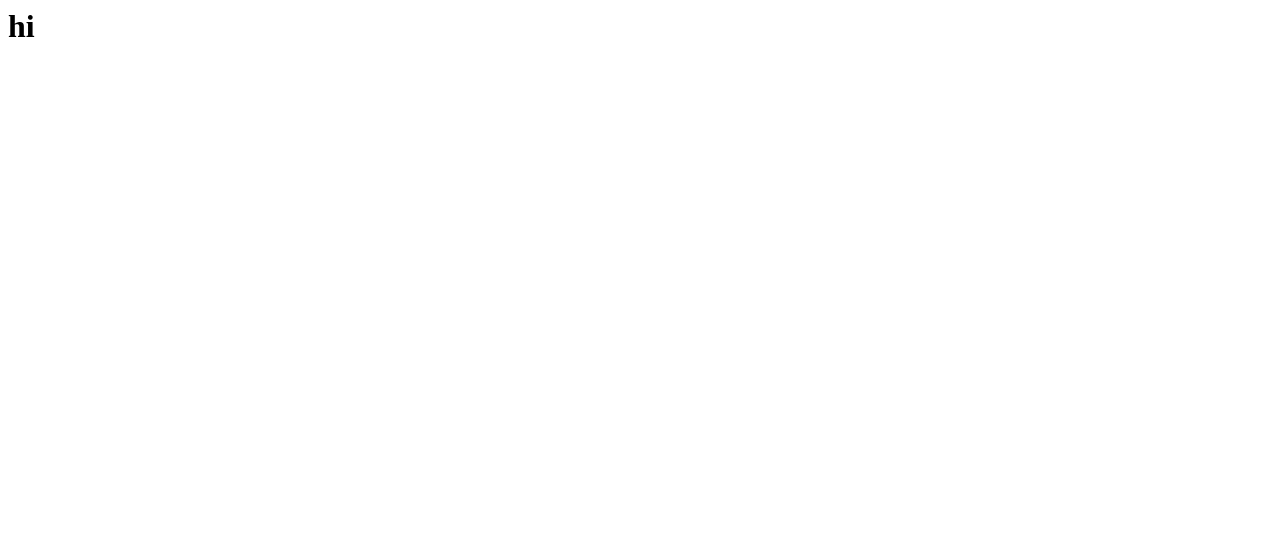
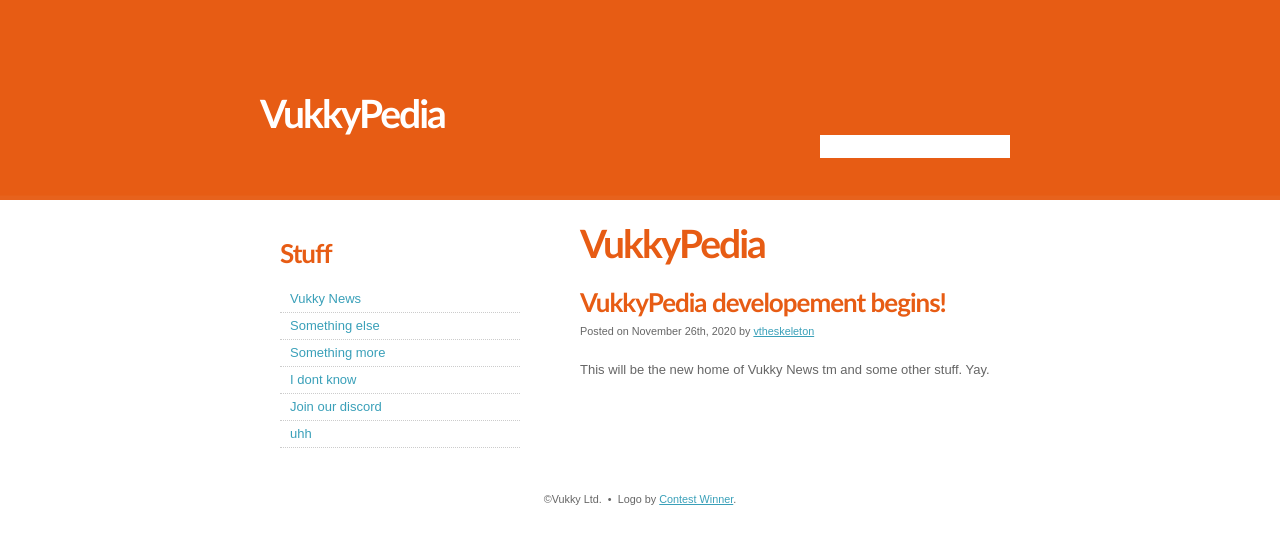
Before and after one commit to LITdevs-archive/vukkypedia, a plain HTML site: page index.html in a window 1280 px wide. Drawn offline with Linux system fonts and the light colour scheme.

Commit message:
Okay i stole a template from someone so its not my spaghetti ok

```diff
--- a/index.html
+++ b/index.html
@@ -1,5 +1,56 @@
 <html>
-    <body>
-    <h1>hi</h1>
-    </body>
+<head>
+<meta http-equiv="content-type" content="text/html; charset=utf-8" />
+<title>VukkyPedia</title>
+<meta name="keywords" content="" />
+<meta name="description" content="" />
+<link href="style.css" rel="stylesheet" type="text/css" media="screen" />
+</head>
+<body>
+<div id="header">
+	<div id="logo">
+		<h1>VukkyPedia</h1>
+	</div>
+	<div id="search">
+		<form method="get" action="">
+			<fieldset>
+			<input id="s" type="text" name="s" value="" />
+			<input id="x" type="submit" value="Search" />
+			</fieldset>
+		</form>
+	</div>
+</div>
+<div id="page">
+	<!-- start content -->
+	<div id="content">
+		<div class="post">
+            <h1 class="title">VukkyPedia</h1>
+        </div>
+		<div class="post">
+			<h2 class="title">VukkyPedia developement begins!</h2>
+			<p class="byline"><small>Posted on November 26th, 2020 by <a href="#">vtheskeleton</a></small></p>
+			<div class="entry">
+				<p>This will be the new home of Vukky News tm and some other stuff. Yay.</p>
+			</div>
+		</div>
+	</div>
+	<div id="sidebar">
+		<ul>
+			<li>
+				<h2>Stuff</h2>
+				<ul>
+					<li><a href="#">Vukky News</a></li>
+					<li><a href="#">Something else</a></li>
+					<li><a href="#">Something more</a></li>
+					<li><a href="#">I dont know</a></li>
+					<li><a href="#">Join our discord</a></li>
+					<li><a href="https://discord.gg/KqSSnhEJwU">uhh</a></li>
+				</ul>
+			</li>
+		</ul>
+	</div>
+</div>
+<div id="footer">
+	<p>&copy;Vukky Ltd. &nbsp;&bull;&nbsp; Logo by <a href="#">Contest Winner</a>.</p>
+</div>
 </html>
--- /dev/null
+++ b/style.css
@@ -0,0 +1,187 @@
+
+
+body {
+	margin: 0;
+	padding: 0;
+	background: #FFFFFF url(images/img01.png) repeat-x;
+	font-size: 13px;
+	color: #666666;
+}
+
+body, th, td, input, textarea, select, option {
+	font-family: Arial, Helvetica, sans-serif;
+}
+
+h1, h2, h3 {
+	font-family: "Trebuchet MS", Arial, Helvetica, sans-serif;
+	color: #E75C14;
+}
+
+h1 {
+	letter-spacing: -2px;
+	font-size: 3em;
+}
+
+h2 {
+	letter-spacing: -1px;
+	font-size: 2em;
+}
+
+h3 {
+	font-size: 1em;
+}
+
+p, ul, ol {
+	line-height: 200%;
+}
+
+blockquote {
+	padding-left: 1em;
+	border-top: 1px solid #EFEFEF;
+	border-left: 1px solid #EFEFEF;
+	background: #F9F9F9;
+}
+
+blockquote p, blockquote ul, blockquote ol {
+	line-height: normal;
+	font-style: italic;
+}
+
+a {
+	color: #3AA0B9;
+}
+
+a:hover {
+	text-decoration: none;
+}
+
+/* Header */
+
+#header {
+	width: 760px;
+	height: 200px;
+	margin: 0 auto;
+}
+
+#logo {
+	float: left;
+	padding: 90px 0 0 0;
+}
+
+#logo h1, #logo p {
+	margin: 0;
+	color: #FFFFFF;
+}
+
+#logo a {
+	color: #FFFFFF;
+}
+
+#search {
+	float: right;
+	width: 200px;
+	padding: 135px 0 0 0;
+}
+
+#search form {
+	margin: 0;
+	padding: 0;
+}
+
+#search fieldset {
+	margin: 0;
+	padding: 0;
+	border: none;
+}
+
+#s {
+	width: 190px;
+	padding: 3px 5px;
+	border: 1px solid #FFFFFF;
+}
+
+#x {
+	display: none;
+}
+
+/* Page */
+
+#page {
+	width: 720px;
+	margin: 0 auto;
+	padding: 20px 0;
+}
+
+/* Content */
+
+#content {
+	float: right;
+	width: 420px;
+}
+
+.post {
+	padding: 0 0 20px 0;
+}
+
+.title {
+	margin: 0;
+}
+
+.byline {
+	margin: 0;
+}
+
+.meta {
+	padding: 5px 10px;
+	border: 1px solid #EFEFEF;
+	background: #F9F9F9;
+}
+
+.meta .more {
+	padding-left: 20px;
+}
+
+.meta .comments {
+	padding-left: 20px;
+}
+
+/* Sidebar */
+
+#sidebar {
+	float: left;
+	width: 240px;
+}
+
+#sidebar ul {
+	margin: 0;
+	padding: 0;
+	list-style: none;
+}
+
+
+#sidebar li li {
+	padding-left: 10px;
+	border-bottom: 1px dotted #CCCCCC;
+}
+
+#sidebar h2 {
+	margin: 0;
+	padding: 20px 0;
+}
+
+#sidebar a {
+	text-decoration: none;
+}
+
+#sidebar a:hover {
+	color: #E75C14;
+}
+
+/* Footer */
+
+#footer {
+	clear: both;
+	padding: 30px 0;
+	text-align: center;
+	font-size: smaller;
+}
```
Also changed, not shown: images/img01.png (added).
